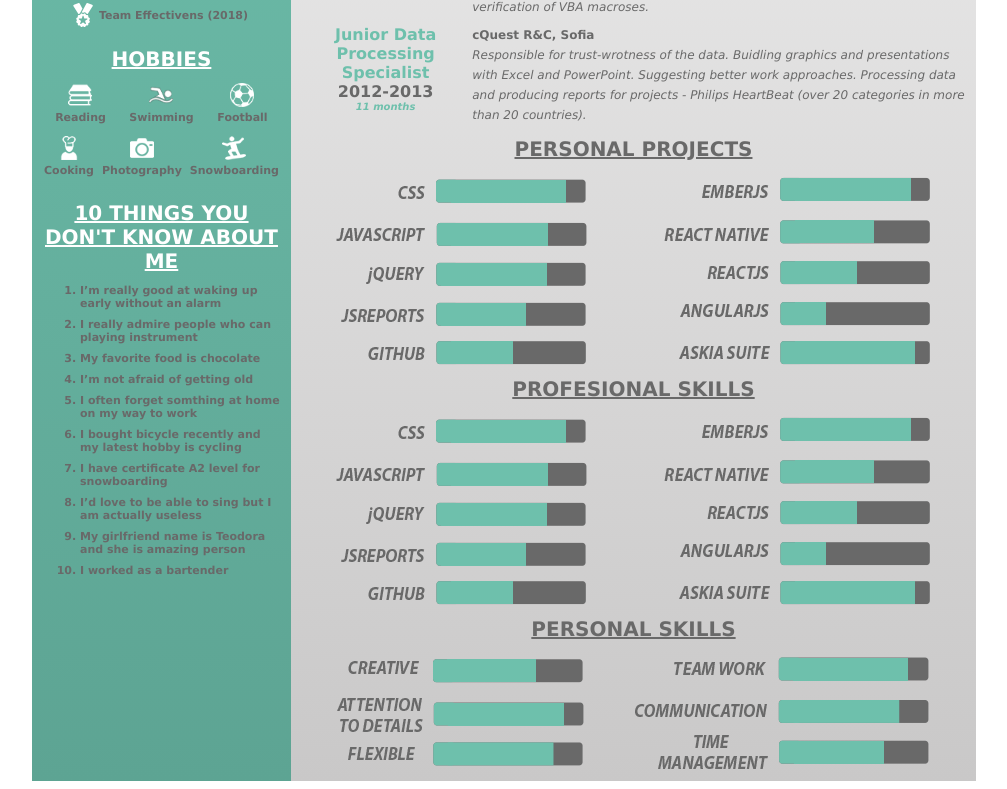
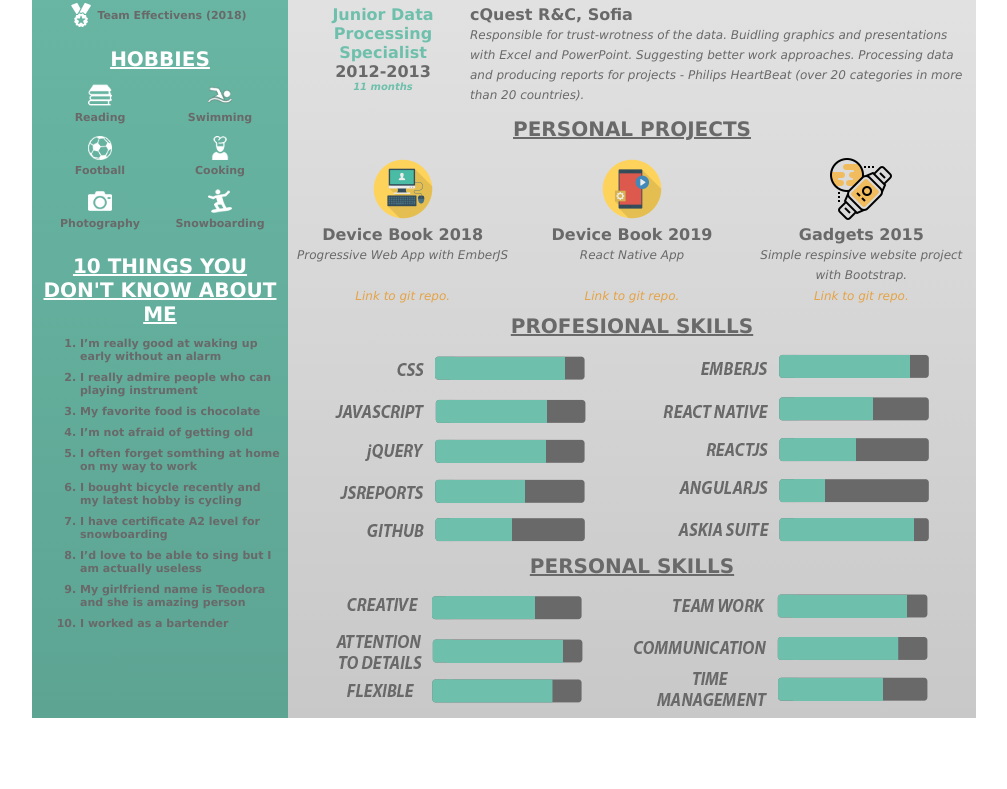
Before and after one commit to PageB/CV, a plain HTML site: page public/index.html in a window 1280 px wide. Shown: the part 731-1520 px from the top of the page, without its empty margins (136-1143 px from the left). After the commit the page ends 1457 px from the top, so only its background shows below. Drawn offline with Linux system fonts and the light colour scheme.

Commit message:
Update with personal projects

```diff
--- a/public/index.html
+++ b/public/index.html
@@ -67,16 +67,18 @@
                             <img class="hobby__icon" src="images/icons/swimming.png" alt="Swimming">
                             <p class="hobby__name">Swimming</p>
                         </div>
+                    </div>
+                    <div class="hobby__content">
                         <div class="hobby__wrapper">
                             <img class="hobby__icon" src="images/icons/football.png" alt="Football">
                             <p class="hobby__name">Football</p>
                         </div>
-                    </div>
-                    <div class="hobby__content">
                         <div class="hobby__wrapper">
                             <img class="hobby__icon" src="images/icons/cooker.png" alt="Cooking">
                             <p class="hobby__name">Cooking</p>
                         </div>
+                    </div>
+                    <div class="hobby__content">
                         <div class="hobby__wrapper">
                             <img class="hobby__icon" src="images/icons/photo.png" alt="Photography">
                             <p class="hobby__name">Photography</p>
@@ -148,7 +150,7 @@
                         </div>
                         <div class="experience__establishment-form">
                             <p class="experience__name">Fourth Bulgaria</p>
-                            <p class="experience__profile">Designs, codes, tests and corrects moderately complex scripts, using agreed standards and tools. Collaborates in code reviews of own and others work. Work towards establishing stable reasonable velocity. Investigates, defines and resolves complex issues. Follow git branching strategy. Drive design complex features. Contribute implementation strategy. Conduct recruitment interviews. Deliver timely feedback to the team mates. Be able to act as Scrum Master when needed</p>
+                            <p class="experience__profile">Designs, codes, tests and corrects moderately complex scripts, using agreed standards and tools. Collaborates in code reviews of own and others work. Work towards establishing stable reasonable velocity. Investigates, defines and resolves complex issues. Follow git branching strategy. Drive design complex features. Contribute implementation strategy. Conduct recruitment interviews. Deliver timely feedback to the team mates. Be able to act as Scrum Master when needed.</p>
                         </div>
                     </div>
                     <div class="experience__content">
@@ -197,10 +199,26 @@
                     </div>
                 </article>
                 <article class="projects">
-                    <!-- <img src="images/person.png" alt="Professional Skills"> -->
                     <h2 class="projects__title">PERSONAL PROJECTS</h2>
-                    <div class="projects__image">
-                        <img src="images/bar_1.png" alt="Professional Skills">
+                    <div class="projects__content">
+                        <div class="projects__item">
+                            <img class="projects__image" src="images/device-book-web.png" alt="Professional Skills">
+                            <p class="projects__name">Device Book 2018</p>
+                            <p class="projects__description">Progressive Web App with EmberJS</p>
+                            <a class="projects__link" target="_blank" href="https://github.com/PageB/device-book-app">Link to git repo.</a>
+                        </div>
+                        <div class="projects__item">
+                            <img class="projects__image" src="images/device-book-native.png" alt="Professional Skills">
+                            <p class="projects__name">Device Book 2019</p>
+                            <p class="projects__description">React Native App</p>
+                            <a class="projects__link" target="_blank" href="https://github.com/martinrradev/native-device-book">Link to git repo.</a>
+                        </div>
+                        <div class="projects__item">
+                            <img class="projects__image" src="images/gadgets.png" alt="Professional Skills">
+                            <p class="projects__name">Gadgets 2015</p>
+                            <p class="projects__description">Simple respinsive website project with Bootstrap.</p>
+                            <a class="projects__link"  target="_blank" href="https://github.com/PageB/gadget-website">Link to git repo.</a>
+                        </div>
                     </div>
                 </article>
                 <article class="professional">
--- a/public/sass/styles.scss
+++ b/public/sass/styles.scss
@@ -224,7 +224,7 @@ body, div, p, h1, h2, h3, h3, h4, h5, h6, p {
     &__name {
         align-self: flex-start;
         font-weight: bold;
-        font-size: 12px;
+        font-size: 16px;
         line-height: 20px;
         color: #696969;
     }
@@ -265,4 +265,42 @@ body, div, p, h1, h2, h3, h3, h4, h5, h6, p {
         color: #696969;
         margin-bottom: 16px;
     }
+
+    &__content {
+        display: flex;
+        flex-direction: row;
+        justify-content: center;
+    }
+
+    &__item {
+        flex: 1;
+    }
+
+    &__name {
+        align-self: flex-start;
+        font-weight: bold;
+        font-size: 16px;
+        line-height: 20px;
+        color: #696969;
+    }
+
+    &__description {
+        align-self: flex-start;
+        font-weight: normal;
+        font-style: italic;
+        font-size: 12px;
+        line-height: 20px;
+        color: #696969;
+        height: 40px;
+    }
+
+    &__link {
+        align-self: flex-start;
+        font-weight: normal;
+        font-style: italic;
+        font-size: 12px;
+        text-decoration: none;
+        line-height: 20px;
+        color: #e5a345;
+    }
 }
```
Also changed, not shown: public/css/styles.css, public/images/device-book-native.png (added), public/images/device-book-web.png (added), public/images/gadgets.png (added), 1 other file. Lines whose indentation alone changed are shown as unchanged.
